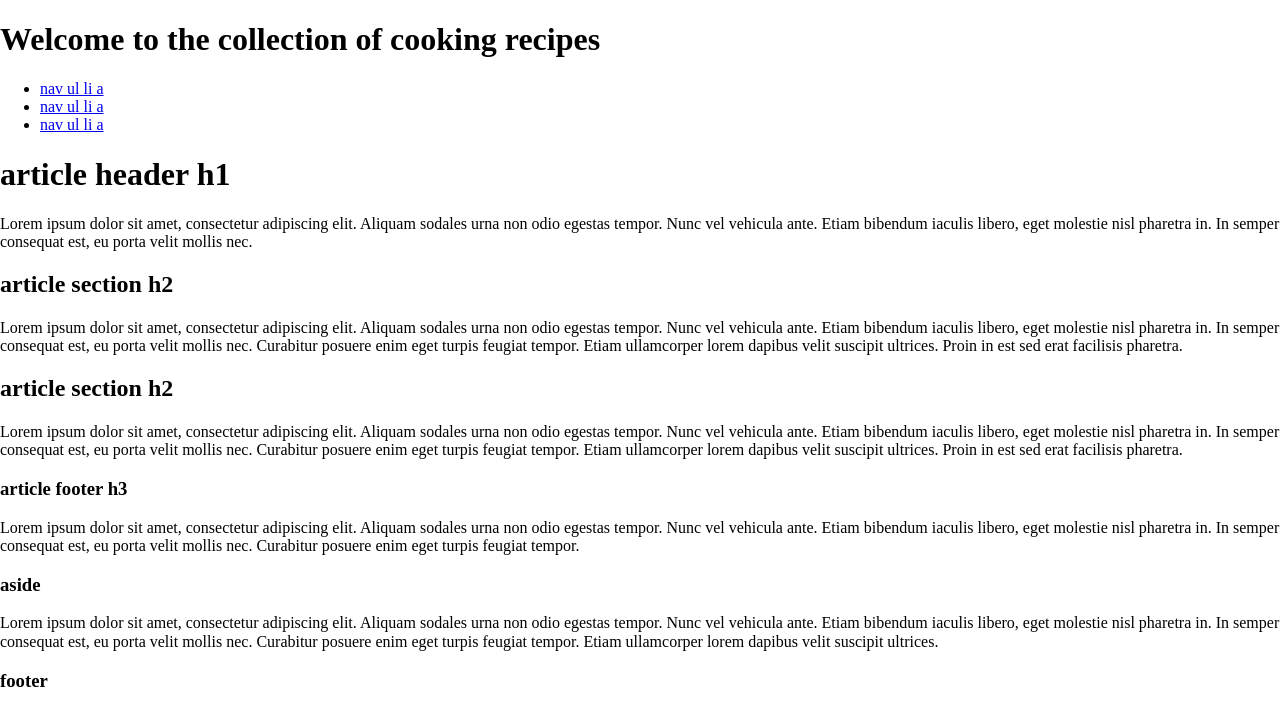
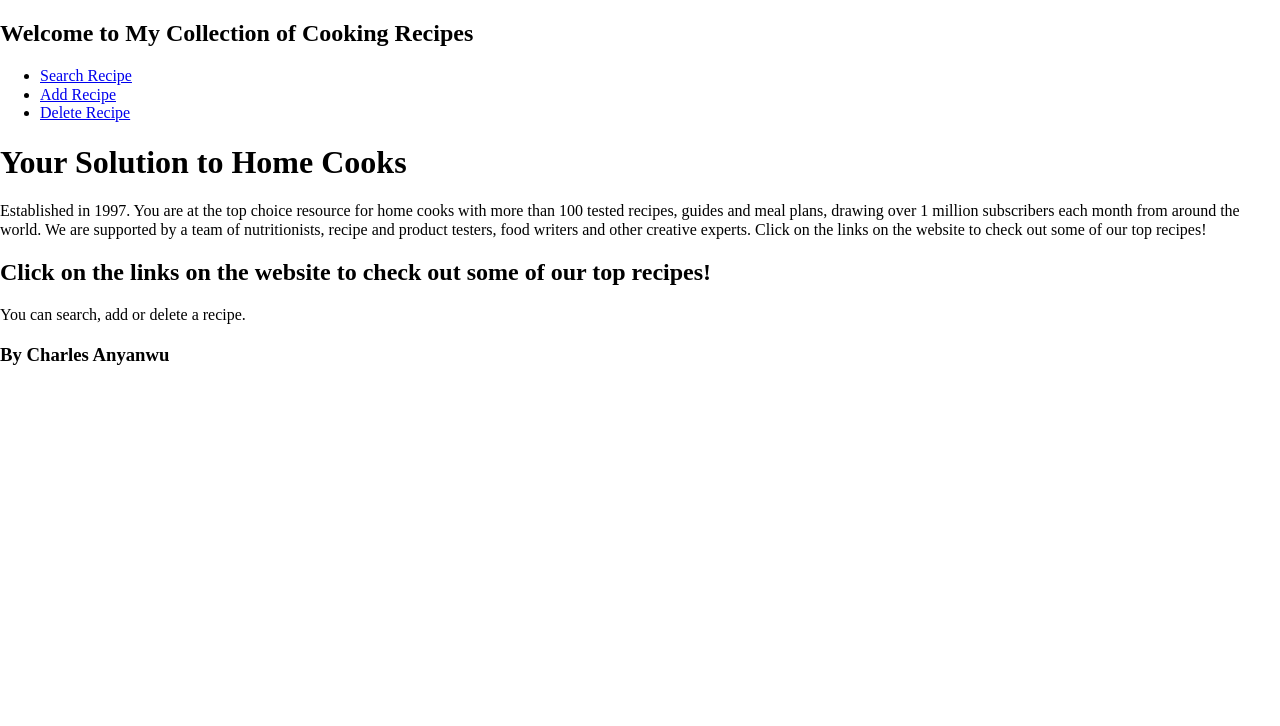
Before and after one commit to charlescna/FInalProjectFlask, a Flask app: page / in a window 1280 px wide. Shown: the top 726 px of the page. Run offline with Flask 3, Linux system fonts and the light colour scheme; some libraries are stand-ins or nearby versions.

Commit message:
writing block codes on index.html and creating add_recipe html manual

```diff
--- a/application.py
+++ b/application.py
@@ -4,7 +4,12 @@ app = Flask(__name__)
 
 @app.route('/')
 def hello_world():
-    return render_template('base.html', head_title= 'Cooking Recipes', page_title='Welcome to the collection of cooking recipes')
+    return render_template('index.html')
+
+@app.route('/add_recipe')
+def add_recipe():
+    return render_template('index.html')
+
 
 @app.route('/variabletest/<name>')
 def print_variable(name):
--- a/templates/base.html
+++ b/templates/base.html
@@ -23,12 +23,12 @@
 
         <div class="header-container">
             <header class="wrapper clearfix">
-                <h1 class="title">{{ page_title }}</h1>
+                <h2 class="title">{% block page_title %}{% endblock %}</h2>
                 <nav>
                     <ul>
-                        <li><a href="#">nav ul li a</a></li>
-                        <li><a href="#">nav ul li a</a></li>
-                        <li><a href="#">nav ul li a</a></li>
+                        <li><a href={{ url_for('hello_admin') }} >Search Recipe</a></li>
+                        <li><a href="#">Add Recipe</a></li>
+                        <li><a href="#">Delete Recipe</a></li>
                     </ul>
                 </nav>
             </header>
@@ -39,41 +39,28 @@
 
                 <article>
                     <header>
-                        <h1>article header h1</h1>
-                        <p>Lorem ipsum dolor sit amet, consectetur adipiscing elit. Aliquam sodales urna non odio egestas tempor. Nunc vel vehicula ante. Etiam bibendum iaculis libero, eget molestie nisl pharetra in. In semper consequat est, eu porta velit mollis nec.</p>
+                        <h1>{% block H1_Description %}{% endblock %}</h1>
+                        <p>{% block H1_Content %}{% endblock %}</p>
                     </header>
                     <section>
-                        <h2>article section h2</h2>
-                        <p>Lorem ipsum dolor sit amet, consectetur adipiscing elit. Aliquam sodales urna non odio egestas tempor. Nunc vel vehicula ante. Etiam bibendum iaculis libero, eget molestie nisl pharetra in. In semper consequat est, eu porta velit mollis nec. Curabitur posuere enim eget turpis feugiat tempor. Etiam ullamcorper lorem dapibus velit suscipit ultrices. Proin in est sed erat facilisis pharetra.</p>
+                        <h2>{% block H2_Description %}{% endblock %}</h2>
+                        <p>{% block H2_Content %}{% endblock %}</p>
                     </section>
-                    <section>
-                        <h2>article section h2</h2>
-                        <p>Lorem ipsum dolor sit amet, consectetur adipiscing elit. Aliquam sodales urna non odio egestas tempor. Nunc vel vehicula ante. Etiam bibendum iaculis libero, eget molestie nisl pharetra in. In semper consequat est, eu porta velit mollis nec. Curabitur posuere enim eget turpis feugiat tempor. Etiam ullamcorper lorem dapibus velit suscipit ultrices. Proin in est sed erat facilisis pharetra.</p>
-                    </section>
-                    <footer>
-                        <h3>article footer h3</h3>
-                        <p>Lorem ipsum dolor sit amet, consectetur adipiscing elit. Aliquam sodales urna non odio egestas tempor. Nunc vel vehicula ante. Etiam bibendum iaculis libero, eget molestie nisl pharetra in. In semper consequat est, eu porta velit mollis nec. Curabitur posuere enim eget turpis feugiat tempor.</p>
-                    </footer>
                 </article>
-
-                <aside>
-                    <h3>aside</h3>
-                    <p>Lorem ipsum dolor sit amet, consectetur adipiscing elit. Aliquam sodales urna non odio egestas tempor. Nunc vel vehicula ante. Etiam bibendum iaculis libero, eget molestie nisl pharetra in. In semper consequat est, eu porta velit mollis nec. Curabitur posuere enim eget turpis feugiat tempor. Etiam ullamcorper lorem dapibus velit suscipit ultrices.</p>
-                </aside>
 
             </div> <!-- #main -->
         </div> <!-- #main-container -->
 
         <div class="footer-container">
             <footer class="wrapper">
-                <h3>footer</h3>
+                <h3>By Charles Anyanwu</h3>
             </footer>
         </div>
 
         <script src="//ajax.googleapis.com/ajax/libs/jquery/1.11.2/jquery.min.js"></script>
         <script>window.jQuery || document.write('<script src="js/vendor/jquery-1.11.2.min.js"><\/script>')</script>
 
-        <script src="js/main.js"></script>
+        <script src="{{ url_for('static', filename='js/main.js') }}"></script>
 
         <!-- Google Analytics: change UA-XXXXX-X to be your site's ID. -->
         <script>
--- /dev/null
+++ b/templates/index.html
@@ -0,0 +1,25 @@
+
+{% extends "base.html" %}
+
+{% block page_title %}
+Welcome to My Collection of Cooking Recipes
+{% endblock %}
+
+{% block H1_Description %}
+Your Solution to Home Cooks
+{% endblock %}
+
+{% block H1_Content %}
+Established in 1997. You are at the top choice resource for home cooks with more than 100 tested recipes,
+guides and meal plans, drawing over 1 million subscribers each month from around the world.
+We are supported by a team of nutritionists, recipe and product testers, food writers and other creative experts.
+Click on the links on the website to check out some of our top recipes!
+{% endblock %}
+
+{% block H2_Description %}
+Click on the links on the website to check out some of our top recipes!
+{% endblock %}
+
+{% block H2_Content %}
+You can search, add or delete a recipe.
+{% endblock %}
```
Also changed, not shown: templates/add_recipe_manual.html (added, +10 -0 lines).
